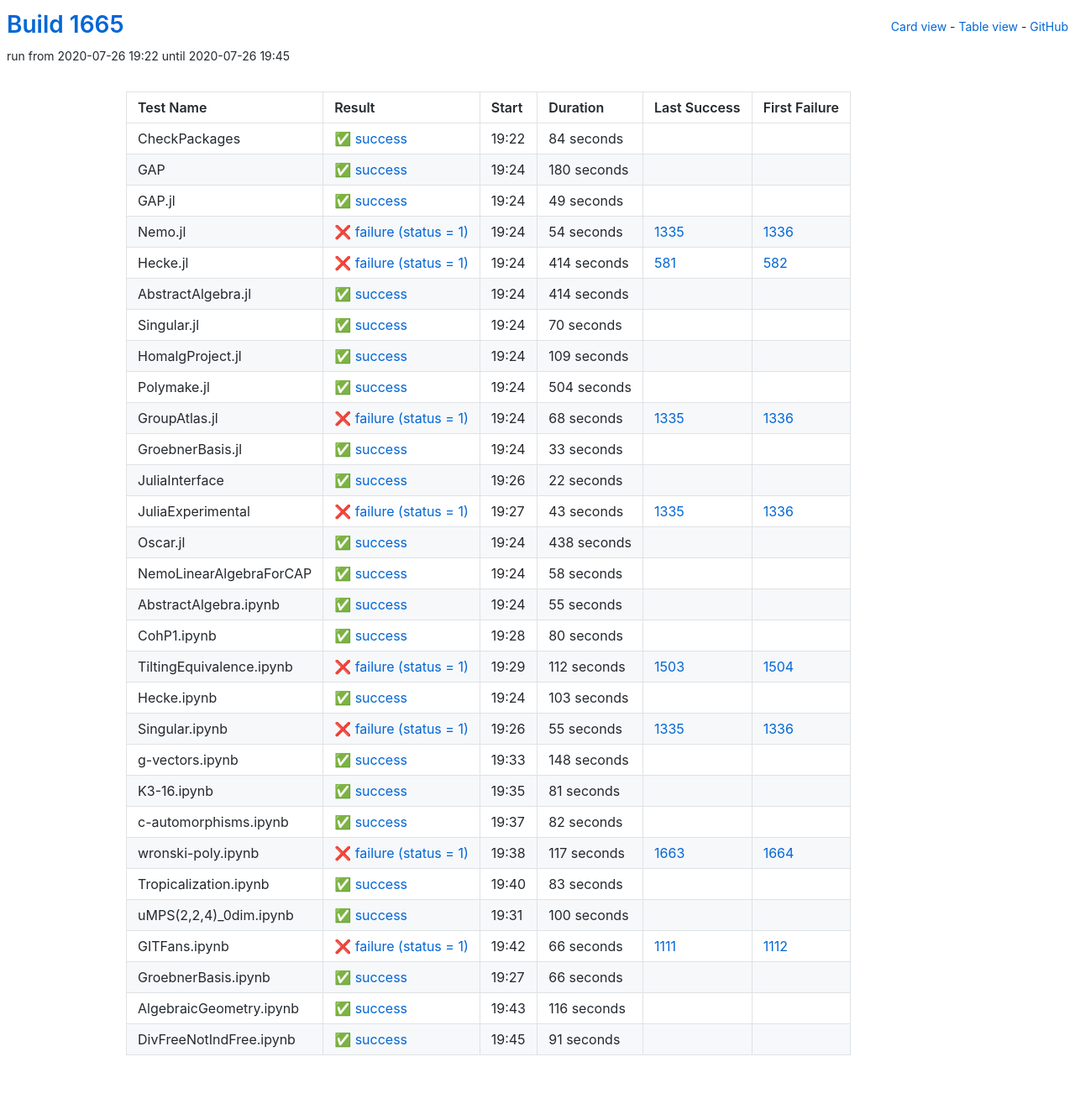
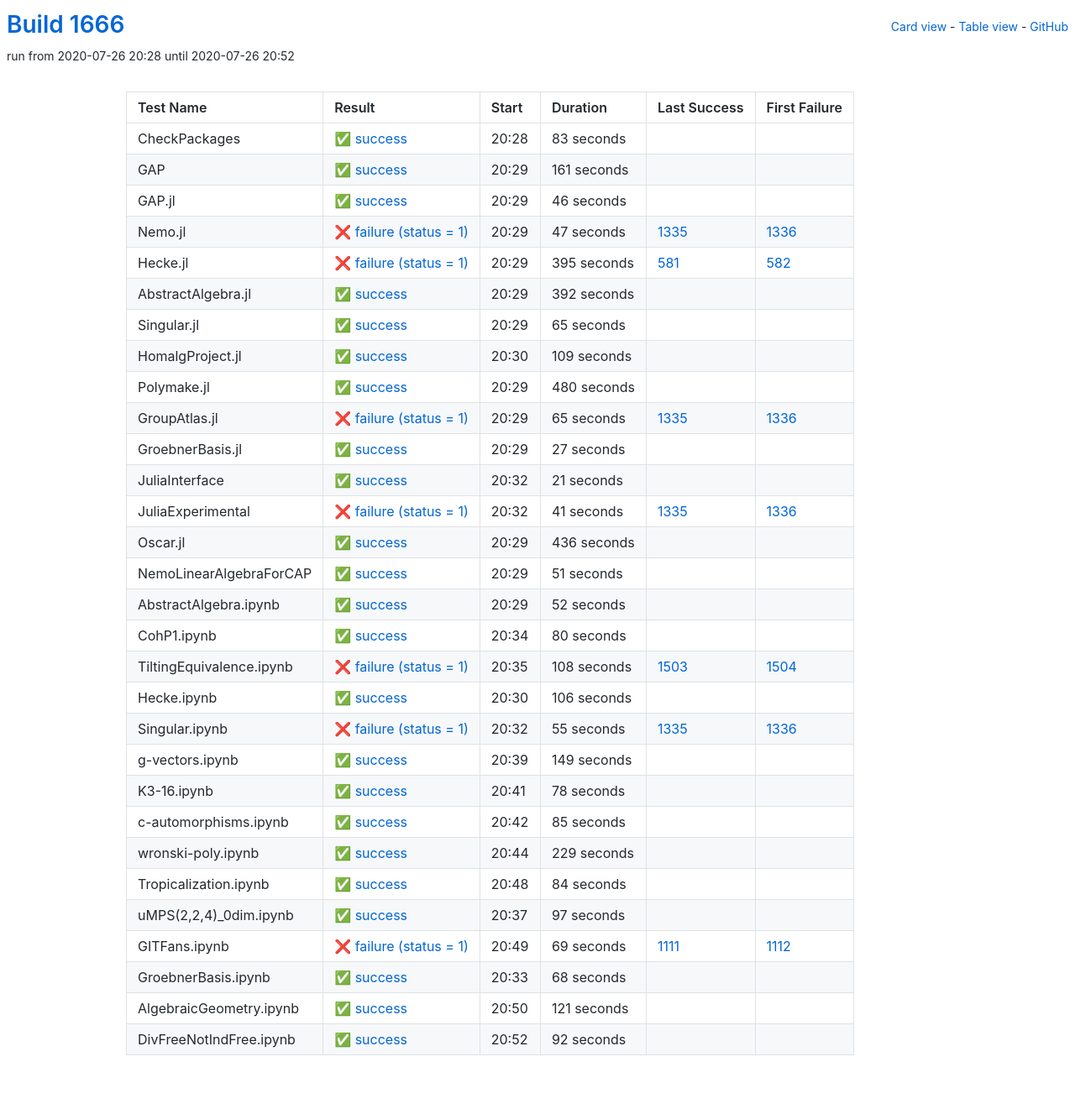
Before and after one commit to oscar-system/oscar-ci-status-1.4, a Jekyll site: the page built from table.html, in a window 1280 px wide. Shown: the whole page at 84% size. Built offline with Jekyll 4.4.1, drawn with Linux system fonts in a browser that asks for light colours.

Commit message:
Build #1666

```diff
--- a/_data/ci.yml
+++ b/_data/ci.yml
@@ -1,6 +1,6 @@
 ---
-build: 1665
-build_url: https://oscarci.mathematik.uni-kl.de/job/oscar-julia-1.4/1665/
+build: 1666
+build_url: https://oscarci.mathematik.uni-kl.de/job/oscar-julia-1.4/1666/
 job: oscar-julia-1.4
 organization: oscar-system
 repo: oscar-ci-status-1.4
@@ -8,92 +8,92 @@ repourl: https://github.com/oscar-system/oscar-ci-status-1.4
 tests:
 - name: CheckPackages
   id: checkpackages
-  log: https://oscarci.mathematik.uni-kl.de/job/oscar-julia-1.4/1665/artifact/logs/build-1665/CheckPackages.log
-  start: 2020-07-26 19:22
+  log: https://oscarci.mathematik.uni-kl.de/job/oscar-julia-1.4/1666/artifact/logs/build-1666/CheckPackages.log
+  start: 2020-07-26 20:28
   success: true
   exitcode: 0
   status: success
-  duration: 84
+  duration: 83
   last_success: false
   last_success_url:
   first_failure: false
   first_failure_url:
 - name: GAP
   id: gap
-  log: https://oscarci.mathematik.uni-kl.de/job/oscar-julia-1.4/1665/artifact/logs/build-1665/GAP.log
-  start: 2020-07-26 19:24
+  log: https://oscarci.mathematik.uni-kl.de/job/oscar-julia-1.4/1666/artifact/logs/build-1666/GAP.log
+  start: 2020-07-26 20:29
   success: true
   exitcode: 0
   status: success
-  duration: 180
+  duration: 161
   last_success: false
   last_success_url:
   first_failure: false
   first_failure_url:
 - name: GAP.jl
   id: gap-jl
-  log: https://oscarci.mathematik.uni-kl.de/job/oscar-julia-1.4/1665/artifact/logs/build-1665/GAP.jl.log
-  start: 2020-07-26 19:24
+  log: https://oscarci.mathematik.uni-kl.de/job/oscar-julia-1.4/1666/artifact/logs/build-1666/GAP.jl.log
+  start: 2020-07-26 20:29
   success: true
   exitcode: 0
   status: success
-  duration: 49
+  duration: 46
   last_success: false
   last_success_url:
   first_failure: false
   first_failure_url:
 - name: Nemo.jl
   id: nemo-jl
-  log: https://oscarci.mathematik.uni-kl.de/job/oscar-julia-1.4/1665/artifact/logs/build-1665/Nemo.jl.log
-  start: 2020-07-26 19:24
+  log: https://oscarci.mathematik.uni-kl.de/job/oscar-julia-1.4/1666/artifact/logs/build-1666/Nemo.jl.log
+  start: 2020-07-26 20:29
   success: false
   exitcode: 1
   status: failure
-  duration: 54
+  duration: 47
   last_success: 1335
   last_success_url: https://oscarci.mathematik.uni-kl.de/job/oscar-julia-1.4/1335/
   first_failure: 1336
   first_failure_url: https://oscarci.mathematik.uni-kl.de/job/oscar-julia-1.4/1336/
 - name: Hecke.jl
   id: hecke-jl
-  log: https://oscarci.mathematik.uni-kl.de/job/oscar-julia-1.4/1665/artifact/logs/build-1665/Hecke.jl.log
-  start: 2020-07-26 19:24
+  log: https://oscarci.mathematik.uni-kl.de/job/oscar-julia-1.4/1666/artifact/logs/build-1666/Hecke.jl.log
+  start: 2020-07-26 20:29
   success: false
   exitcode: 1
   status: failure
-  duration: 414
+  duration: 395
   last_success: 581
   last_success_url: https://oscarci.mathematik.uni-kl.de/job/oscar-julia-1.4/581/
   first_failure: 582
   first_failure_url: https://oscarci.mathematik.uni-kl.de/job/oscar-julia-1.4/582/
 - name: AbstractAlgebra.jl
   id: abstractalgebra-jl
-  log: https://oscarci.mathematik.uni-kl.de/job/oscar-julia-1.4/1665/artifact/logs/build-1665/AbstractAlgebra.jl.log
-  start: 2020-07-26 19:24
+  log: https://oscarci.mathematik.uni-kl.de/job/oscar-julia-1.4/1666/artifact/logs/build-1666/AbstractAlgebra.jl.log
+  start: 2020-07-26 20:29
   success: true
   exitcode: 0
   status: success
-  duration: 414
+  duration: 392
   last_success: false
   last_success_url:
   first_failure: false
   first_failure_url:
 - name: Singular.jl
   id: singular-jl
-  log: https://oscarci.mathematik.uni-kl.de/job/oscar-julia-1.4/1665/artifact/logs/build-1665/Singular.jl.log
-  start: 2020-07-26 19:24
+  log: https://oscarci.mathematik.uni-kl.de/job/oscar-julia-1.4/1666/artifact/logs/build-1666/Singular.jl.log
+  start: 2020-07-26 20:29
   success: true
   exitcode: 0
   status: success
-  duration: 70
+  duration: 65
   last_success: false
   last_success_url:
   first_failure: false
   first_failure_url:
 - name: HomalgProject.jl
   id: homalgproject-jl
-  log: https://oscarci.mathematik.uni-kl.de/job/oscar-julia-1.4/1665/artifact/logs/build-1665/HomalgProject.jl.log
-  start: 2020-07-26 19:24
+  log: https://oscarci.mathematik.uni-kl.de/job/oscar-julia-1.4/1666/artifact/logs/build-1666/HomalgProject.jl.log
+  start: 2020-07-26 20:30
   success: true
   exitcode: 0
   status: success
@@ -104,104 +104,104 @@ tests:
   first_failure_url:
 - name: Polymake.jl
   id: polymake-jl
-  log: https://oscarci.mathematik.uni-kl.de/job/oscar-julia-1.4/1665/artifact/logs/build-1665/Polymake.jl.log
-  start: 2020-07-26 19:24
+  log: https://oscarci.mathematik.uni-kl.de/job/oscar-julia-1.4/1666/artifact/logs/build-1666/Polymake.jl.log
+  start: 2020-07-26 20:29
   success: true
   exitcode: 0
   status: success
-  duration: 504
+  duration: 480
   last_success: false
   last_success_url:
   first_failure: false
   first_failure_url:
 - name: GroupAtlas.jl
   id: groupatlas-jl
-  log: https://oscarci.mathematik.uni-kl.de/job/oscar-julia-1.4/1665/artifact/logs/build-1665/GroupAtlas.jl.log
-  start: 2020-07-26 19:24
+  log: https://oscarci.mathematik.uni-kl.de/job/oscar-julia-1.4/1666/artifact/logs/build-1666/GroupAtlas.jl.log
+  start: 2020-07-26 20:29
   success: false
   exitcode: 1
   status: failure
-  duration: 68
+  duration: 65
   last_success: 1335
   last_success_url: https://oscarci.mathematik.uni-kl.de/job/oscar-julia-1.4/1335/
   first_failure: 1336
   first_failure_url: https://oscarci.mathematik.uni-kl.de/job/oscar-julia-1.4/1336/
 - name: GroebnerBasis.jl
   id: groebnerbasis-jl
-  log: https://oscarci.mathematik.uni-kl.de/job/oscar-julia-1.4/1665/artifact/logs/build-1665/GroebnerBasis.jl.log
-  start: 2020-07-26 19:24
+  log: https://oscarci.mathematik.uni-kl.de/job/oscar-julia-1.4/1666/artifact/logs/build-1666/GroebnerBasis.jl.log
+  start: 2020-07-26 20:29
   success: true
   exitcode: 0
   status: success
-  duration: 33
+  duration: 27
   last_success: false
   last_success_url:
   first_failure: false
   first_failure_url:
 - name: JuliaInterface
   id: juliainterface
-  log: https://oscarci.mathematik.uni-kl.de/job/oscar-julia-1.4/1665/artifact/logs/build-1665/JuliaInterface.log
-  start: 2020-07-26 19:26
+  log: https://oscarci.mathematik.uni-kl.de/job/oscar-julia-1.4/1666/artifact/logs/build-1666/JuliaInterface.log
+  start: 2020-07-26 20:32
   success: true
   exitcode: 0
   status: success
-  duration: 22
+  duration: 21
   last_success: false
   last_success_url:
   first_failure: false
   first_failure_url:
 - name: JuliaExperimental
   id: juliaexperimental
-  log: https://oscarci.mathematik.uni-kl.de/job/oscar-julia-1.4/1665/artifact/logs/build-1665/JuliaExperimental.log
-  start: 2020-07-26 19:27
+  log: https://oscarci.mathematik.uni-kl.de/job/oscar-julia-1.4/1666/artifact/logs/build-1666/JuliaExperimental.log
+  start: 2020-07-26 20:32
   success: false
   exitcode: 1
   status: failure
-  duration: 43
+  duration: 41
   last_success: 1335
   last_success_url: https://oscarci.mathematik.uni-kl.de/job/oscar-julia-1.4/1335/
   first_failure: 1336
   first_failure_url: https://oscarci.mathematik.uni-kl.de/job/oscar-julia-1.4/1336/
 - name: Oscar.jl
   id: oscar-jl
-  log: https://oscarci.mathematik.uni-kl.de/job/oscar-julia-1.4/1665/artifact/logs/build-1665/Oscar.jl.log
-  start: 2020-07-26 19:24
+  log: https://oscarci.mathematik.uni-kl.de/job/oscar-julia-1.4/1666/artifact/logs/build-1666/Oscar.jl.log
+  start: 2020-07-26 20:29
   success: true
   exitcode: 0
   status: success
-  duration: 438
+  duration: 436
   last_success: false
   last_success_url:
   first_failure: false
   first_failure_url:
 - name: NemoLinearAlgebraForCAP
   id: nemolinearalgebraforcap
-  log: https://oscarci.mathematik.uni-kl.de/job/oscar-julia-1.4/1665/artifact/logs/build-1665/NemoLinearAlgebraForCAP.log
-  start: 2020-07-26 19:24
+  log: https://oscarci.mathematik.uni-kl.de/job/oscar-julia-1.4/1666/artifact/logs/build-1666/NemoLinearAlgebraForCAP.log
+  start: 2020-07-26 20:29
   success: true
   exitcode: 0
   status: success
-  duration: 58
+  duration: 51
   last_success: false
   last_success_url:
   first_failure: false
   first_failure_url:
 - name: AbstractAlgebra.ipynb
   id: abstractalgebra-ipynb
-  log: https://oscarci.mathematik.uni-kl.de/job/oscar-julia-1.4/1665/artifact/logs/build-1665/AbstractAlgebra.ipynb.log
-  start: 2020-07-26 19:24
+  log: https://oscarci.mathematik.uni-kl.de/job/oscar-julia-1.4/1666/artifact/logs/build-1666/AbstractAlgebra.ipynb.log
+  start: 2020-07-26 20:29
   success: true
   exitcode: 0
   status: success
-  duration: 55
+  duration: 52
   last_success: false
   last_success_url:
   first_failure: false
   first_failure_url:
 - name: CohP1.ipynb
   id: cohp1-ipynb
-  log: https://oscarci.mathematik.uni-kl.de/job/oscar-julia-1.4/1665/artifact/logs/build-1665/CohP1.ipynb.log
-  start: 2020-07-26 19:28
+  log: https://oscarci.mathematik.uni-kl.de/job/oscar-julia-1.4/1666/artifact/logs/build-1666/CohP1.ipynb.log
+  start: 2020-07-26 20:34
   success: true
   exitcode: 0
   status: success
@@ -212,32 +212,32 @@ tests:
   first_failure_url:
 - name: TiltingEquivalence.ipynb
   id: tiltingequivalence-ipynb
-  log: https://oscarci.mathematik.uni-kl.de/job/oscar-julia-1.4/1665/artifact/logs/build-1665/TiltingEquivalence.ipynb.log
-  start: 2020-07-26 19:29
+  log: https://oscarci.mathematik.uni-kl.de/job/oscar-julia-1.4/1666/artifact/logs/build-1666/TiltingEquivalence.ipynb.log
+  start: 2020-07-26 20:35
   success: false
   exitcode: 1
   status: failure
-  duration: 112
+  duration: 108
   last_success: 1503
   last_success_url: https://oscarci.mathematik.uni-kl.de/job/oscar-julia-1.4/1503/
   first_failure: 1504
   first_failure_url: https://oscarci.mathematik.uni-kl.de/job/oscar-julia-1.4/1504/
 - name: Hecke.ipynb
   id: hecke-ipynb
-  log: https://oscarci.mathematik.uni-kl.de/job/oscar-julia-1.4/1665/artifact/logs/build-1665/Hecke.ipynb.log
-  start: 2020-07-26 19:24
+  log: https://oscarci.mathematik.uni-kl.de/job/oscar-julia-1.4/1666/artifact/logs/build-1666/Hecke.ipynb.log
+  start: 2020-07-26 20:30
   success: true
   exitcode: 0
   status: success
-  duration: 103
+  duration: 106
   last_success: false
   last_success_url:
   first_failure: false
   first_failure_url:
 - name: Singular.ipynb
   id: singular-ipynb
-  log: https://oscarci.mathematik.uni-kl.de/job/oscar-julia-1.4/1665/artifact/logs/build-1665/Singular.ipynb.log
-  start: 2020-07-26 19:26
+  log: https://oscarci.mathematik.uni-kl.de/job/oscar-julia-1.4/1666/artifact/logs/build-1666/Singular.ipynb.log
+  start: 2020-07-26 20:32
   success: false
   exitcode: 1
   status: failure
@@ -248,120 +248,120 @@ tests:
   first_failure_url: https://oscarci.mathematik.uni-kl.de/job/oscar-julia-1.4/1336/
 - name: g-vectors.ipynb
   id: g-vectors-ipynb
-  log: https://oscarci.mathematik.uni-kl.de/job/oscar-julia-1.4/1665/artifact/logs/build-1665/g-vectors.ipynb.log
-  start: 2020-07-26 19:33
+  log: https://oscarci.mathematik.uni-kl.de/job/oscar-julia-1.4/1666/artifact/logs/build-1666/g-vectors.ipynb.log
+  start: 2020-07-26 20:39
   success: true
   exitcode: 0
   status: success
-  duration: 148
+  duration: 149
   last_success: false
   last_success_url:
   first_failure: false
   first_failure_url:
 - name: K3-16.ipynb
   id: k3-16-ipynb
-  log: https://oscarci.mathematik.uni-kl.de/job/oscar-julia-1.4/1665/artifact/logs/build-1665/K3-16.ipynb.log
-  start: 2020-07-26 19:35
+  log: https://oscarci.mathematik.uni-kl.de/job/oscar-julia-1.4/1666/artifact/logs/build-1666/K3-16.ipynb.log
+  start: 2020-07-26 20:41
   success: true
   exitcode: 0
   status: success
-  duration: 81
+  duration: 78
   last_success: false
   last_success_url:
   first_failure: false
   first_failure_url:
 - name: c-automorphisms.ipynb
   id: c-automorphisms-ipynb
-  log: https://oscarci.mathematik.uni-kl.de/job/oscar-julia-1.4/1665/artifact/logs/build-1665/c-automorphisms.ipynb.log
-  start: 2020-07-26 19:37
+  log: https://oscarci.mathematik.uni-kl.de/job/oscar-julia-1.4/1666/artifact/logs/build-1666/c-automorphisms.ipynb.log
+  start: 2020-07-26 20:42
   success: true
   exitcode: 0
   status: success
-  duration: 82
+  duration: 85
   last_success: false
   last_success_url:
   first_failure: false
   first_failure_url:
 - name: wronski-poly.ipynb
   id: wronski-poly-ipynb
-  log: https://oscarci.mathematik.uni-kl.de/job/oscar-julia-1.4/1665/artifact/logs/build-1665/wronski-poly.ipynb.log
-  start: 2020-07-26 19:38
-  success: false
-  exitcode: 1
-  status: failure
-  duration: 117
-  last_success: 1663
-  last_success_url: https://oscarci.mathematik.uni-kl.de/job/oscar-julia-1.4/1663/
-  first_failure: 1664
-  first_failure_url: https://oscarci.mathematik.uni-kl.de/job/oscar-julia-1.4/1664/
-- name: Tropicalization.ipynb
-  id: tropicalization-ipynb
-  log: https://oscarci.mathematik.uni-kl.de/job/oscar-julia-1.4/1665/artifact/logs/build-1665/Tropicalization.ipynb.log
-  start: 2020-07-26 19:40
+  log: https://oscarci.mathematik.uni-kl.de/job/oscar-julia-1.4/1666/artifact/logs/build-1666/wronski-poly.ipynb.log
+  start: 2020-07-26 20:44
   success: true
   exitcode: 0
   status: success
-  duration: 83
+  duration: 229
+  last_success: false
+  last_success_url:
+  first_failure: false
+  first_failure_url:
+- name: Tropicalization.ipynb
+  id: tropicalization-ipynb
+  log: https://oscarci.mathematik.uni-kl.de/job/oscar-julia-1.4/1666/artifact/logs/build-1666/Tropicalization.ipynb.log
+  start: 2020-07-26 20:48
+  success: true
+  exitcode: 0
+  status: success
+  duration: 84
   last_success: false
   last_success_url:
   first_failure: false
   first_failure_url:
 - name: uMPS(2,2,4)_0dim.ipynb
   id: umps-2-2-4-0dim-ipynb
-  log: https://oscarci.mathematik.uni-kl.de/job/oscar-julia-1.4/1665/artifact/logs/build-1665/uMPS-2-2-4-_0dim.ipynb.log
-  start: 2020-07-26 19:31
+  log: https://oscarci.mathematik.uni-kl.de/job/oscar-julia-1.4/1666/artifact/logs/build-1666/uMPS-2-2-4-_0dim.ipynb.log
+  start: 2020-07-26 20:37
   success: true
   exitcode: 0
   status: success
-  duration: 100
+  duration: 97
   last_success: false
   last_success_url:
   first_failure: false
   first_failure_url:
 - name: GITFans.ipynb
   id: gitfans-ipynb
-  log: https://oscarci.mathematik.uni-kl.de/job/oscar-julia-1.4/1665/artifact/logs/build-1665/GITFans.ipynb.log
-  start: 2020-07-26 19:42
+  log: https://oscarci.mathematik.uni-kl.de/job/oscar-julia-1.4/1666/artifact/logs/build-1666/GITFans.ipynb.log
+  start: 2020-07-26 20:49
   success: false
   exitcode: 1
   status: failure
-  duration: 66
+  duration: 69
   last_success: 1111
   last_success_url: https://oscarci.mathematik.uni-kl.de/job/oscar-julia-1.4/1111/
   first_failure: 1112
   first_failure_url: https://oscarci.mathematik.uni-kl.de/job/oscar-julia-1.4/1112/
 - name: GroebnerBasis.ipynb
   id: groebnerbasis-ipynb
-  log: https://oscarci.mathematik.uni-kl.de/job/oscar-julia-1.4/1665/artifact/logs/build-1665/GroebnerBasis.ipynb.log
-  start: 2020-07-26 19:27
+  log: https://oscarci.mathematik.uni-kl.de/job/oscar-julia-1.4/1666/artifact/logs/build-1666/GroebnerBasis.ipynb.log
+  start: 2020-07-26 20:33
   success: true
   exitcode: 0
   status: success
-  duration: 66
+  duration: 68
   last_success: false
   last_success_url:
   first_failure: false
   first_failure_url:
 - name: AlgebraicGeometry.ipynb
   id: algebraicgeometry-ipynb
-  log: https://oscarci.mathematik.uni-kl.de/job/oscar-julia-1.4/1665/artifact/logs/build-1665/AlgebraicGeometry.ipynb.log
-  start: 2020-07-26 19:43
+  log: https://oscarci.mathematik.uni-kl.de/job/oscar-julia-1.4/1666/artifact/logs/build-1666/AlgebraicGeometry.ipynb.log
+  start: 2020-07-26 20:50
   success: true
   exitcode: 0
   status: success
-  duration: 116
+  duration: 121
   last_success: false
   last_success_url:
   first_failure: false
   first_failure_url:
 - name: DivFreeNotIndFree.ipynb
   id: divfreenotindfree-ipynb
-  log: https://oscarci.mathematik.uni-kl.de/job/oscar-julia-1.4/1665/artifact/logs/build-1665/DivFreeNotIndFree.ipynb.log
-  start: 2020-07-26 19:45
+  log: https://oscarci.mathematik.uni-kl.de/job/oscar-julia-1.4/1666/artifact/logs/build-1666/DivFreeNotIndFree.ipynb.log
+  start: 2020-07-26 20:52
   success: true
   exitcode: 0
   status: success
-  duration: 91
+  duration: 92
   last_success: false
   last_success_url:
   first_failure: false
```
Also changed, not shown: README.md.
